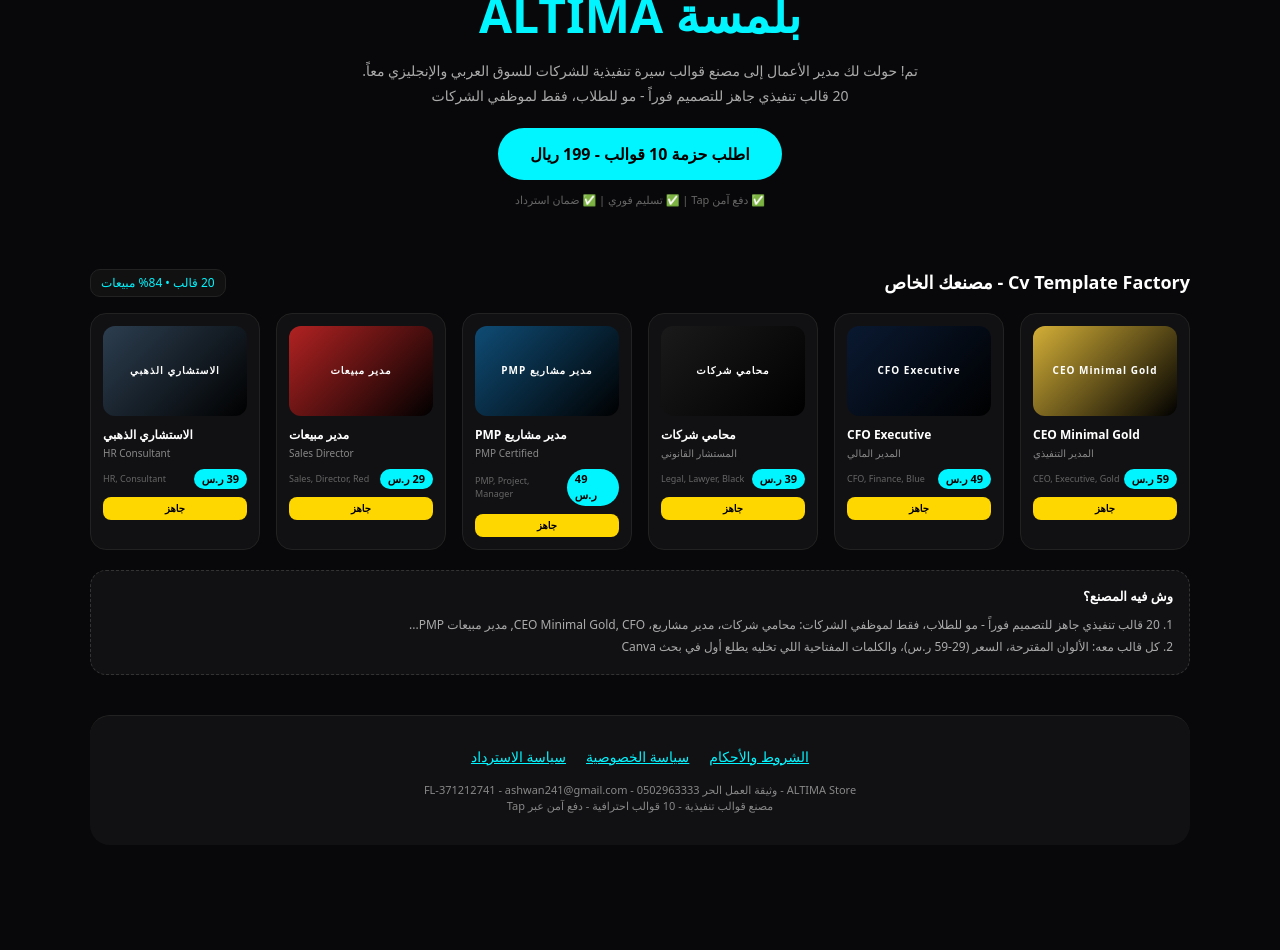
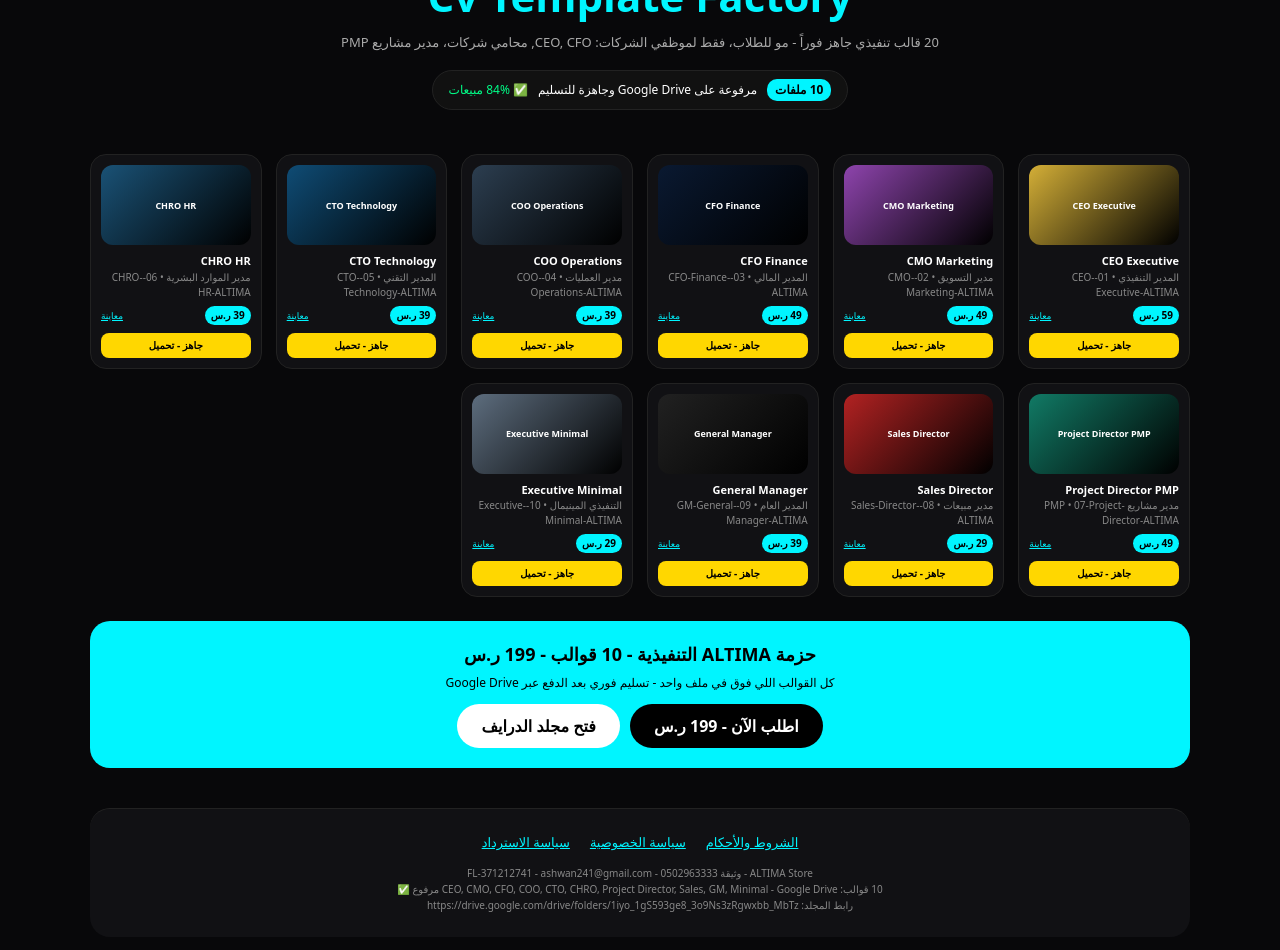
Before and after one commit to altima261/altima-store, a Next.js app: page / in a window 1280 px wide. Shown: the part 220-1170 px from the top of the page. Before the commit the page ends 1085 px from the top, so only its background shows below. Built offline with nearby package versions, Linux system fonts and the light colour scheme.

Commit message:
Update page.tsx

```diff
--- a/app/page.tsx
+++ b/app/page.tsx
@@ -2,78 +2,83 @@
 
 export default function Home() {
   const templates = [
-    { id: 'CEO-Gold', name: 'CEO Minimal Gold', role: 'المدير التنفيذي', color: '#D4AF37', price: '59 ر.س', tags: 'CEO, Executive, Gold' },
-    { id: 'CFO', name: 'CFO Executive', role: 'المدير المالي', color: '#0A1931', price: '49 ر.س', tags: 'CFO, Finance, Blue' },
-    { id: 'Legal', name: 'محامي شركات', role: 'المستشار القانوني', color: '#1A1A1A', price: '39 ر.س', tags: 'Legal, Lawyer, Black' },
-    { id: 'PMP', name: 'مدير مشاريع PMP', role: 'PMP Certified', color: '#0F4C75', price: '49 ر.س', tags: 'PMP, Project, Manager' },
-    { id: 'Sales', name: 'مدير مبيعات', role: 'Sales Director', color: '#B22222', price: '29 ر.س', tags: 'Sales, Director, Red' },
-    { id: 'HR', name: 'الاستشاري الذهبي', role: 'HR Consultant', color: '#2C3E50', price: '39 ر.س', tags: 'HR, Consultant' },
+    { id: '01', name: 'CEO Executive', nameAr: 'المدير التنفيذي', file: '01-CEO-Executive-ALTIMA.docx', driveId: '11ZfRN-qL4kX-2zhgAEt9dsZRuYBkY4uN', price: '59 ر.س', color: '#D4AF37' },
+    { id: '02', name: 'CMO Marketing', nameAr: 'مدير التسويق', file: '02-CMO-Marketing-ALTIMA.docx', driveId: '1AKwyv4ImTw01ZyjIAy-Uu7iIws7qgCHC', price: '49 ر.س', color: '#8E44AD' },
+    { id: '03', name: 'CFO Finance', nameAr: 'المدير المالي', file: '03-CFO-Finance-ALTIMA.docx', driveId: '1aWVrhqK40DfPhdNnAMZxue1zPVSquogh', price: '49 ر.س', color: '#0A1931' },
+    { id: '04', name: 'COO Operations', nameAr: 'مدير العمليات', file: '04-COO-Operations-ALTIMA.docx', driveId: '1be03tw5On2ASfTa08s7cZl7y2Tn-dCrb', price: '39 ر.س', color: '#2C3E50' },
+    { id: '05', name: 'CTO Technology', nameAr: 'المدير التقني', file: '05-CTO-Technology-ALTIMA.docx', driveId: '1V1nU0eMBGo-XjAsN-lfJ363HDRjcAjjn', price: '39 ر.س', color: '#0F4C75' },
+    { id: '06', name: 'CHRO HR', nameAr: 'مدير الموارد البشرية', file: '06-CHRO-HR-ALTIMA.docx', driveId: '1mvsvxKDFTWrMPY8F9JFe2ua3vO9h1SHl', price: '39 ر.س', color: '#1A5276' },
+    { id: '07', name: 'Project Director PMP', nameAr: 'مدير مشاريع PMP', file: '07-Project-Director-ALTIMA.docx', driveId: '1SksGYJkgaeHsCOxyYd4tAIZW4poBJMgc', price: '49 ر.س', color: '#117A65' },
+    { id: '08', name: 'Sales Director', nameAr: 'مدير مبيعات', file: '08-Sales-Director-ALTIMA.docx', driveId: '1jgTxuow_8z2paBIvm-QTDuwgFaVjbxtK', price: '29 ر.س', color: '#B22222' },
+    { id: '09', name: 'General Manager', nameAr: 'المدير العام', file: '09-GM-General-Manager-ALTIMA.docx', driveId: '17ccI4k9nx31x5cKHc8Y0rXbMfdZjjWNR', price: '39 ر.س', color: '#212121' },
+    { id: '10', name: 'Executive Minimal', nameAr: 'التنفيذي المينيمال', file: '10-Executive-Minimal-ALTIMA.docx', driveId: '15EvAR0FcnkgPdVJAqSsRQPJ2LXwgkrb_', price: '29 ر.س', color: '#5D6D7E' },
   ]
+
+  const folderLink = 'https://drive.google.com/drive/folders/1iyo_1gS593ge8_3o9Ns3zRgwxbb_MbTz'
 
   return (
     <div dir="rtl" style={{ minHeight: '100vh', background: '#08080a', color: '#fff', fontFamily: 'system-ui', padding: 20 }}>
       <header style={{ display: 'flex', justifyContent: 'space-between', alignItems: 'center', maxWidth: 1100, margin: '0 auto 24px', padding: '12px 20px', background: '#111114', borderRadius: 24, border: '1px solid #222' }}>
         <div>
           <h1 style={{ fontSize: 20, fontWeight: 900 }}>ALTIMA STORE</h1>
-          <p style={{ fontSize: 11, color: '#aaa' }}>قوالب سيرة تنفيذية - وثيقة FL-371212741</p>
+          <p style={{ fontSize: 11, color: '#aaa' }}>مصنع قوالب تنفيذية - وثيقة FL-371212741 - 10 قوالب جاهزة</p>
         </div>
-        <a href="/checkout" style={{ background: '#fff', color: '#000', padding: '8px 18px', borderRadius: 20, fontSize: 12, fontWeight: 'bold', textDecoration: 'none' }}>المتجر</a>
+        <a href={folderLink} target="_blank" style={{ background: '#fff', color: '#000', padding: '8px 18px', borderRadius: 20, fontSize: 12, fontWeight: 'bold', textDecoration: 'none' }}>عرض الدرايف</a>
       </header>
 
       <main style={{ maxWidth: 1100, margin: '0 auto' }}>
-        <section style={{ textAlign: 'center', padding: '40px 20px 30px' }}>
-          <h2 style={{ fontSize: 48, fontWeight: 900, lineHeight: 1.1, marginBottom: 16 }}>
-            سيرتك الذاتية<br/>
-            <span style={{ color: '#00F5FF' }}>بلمسة ALTIMA</span>
+        <section style={{ textAlign: 'center', padding: '30px 20px 20px' }}>
+          <h2 style={{ fontSize: 42, fontWeight: 900, lineHeight: 1.1, marginBottom: 12 }}>
+            مصنعك الخاص<br/>
+            <span style={{ color: '#00F5FF' }}>Cv Template Factory</span>
           </h2>
-          <p style={{ fontSize: 14, color: '#aaa', maxWidth: 700, margin: '0 auto 20px', lineHeight: 1.8 }}>
-            تم! حولت لك مدير الأعمال إلى مصنع قوالب سيرة تنفيذية للشركات للسوق العربي والإنجليزي معاً.
-            <br/>20 قالب تنفيذي جاهز للتصميم فوراً - مو للطلاب، فقط لموظفي الشركات
+          <p style={{ fontSize: 13, color: '#aaa', maxWidth: 700, margin: '0 auto 16px', lineHeight: 1.8 }}>
+            20 قالب تنفيذي جاهز فوراً - مو للطلاب، فقط لموظفي الشركات: CEO, CFO, محامي شركات، مدير مشاريع PMP
           </p>
-          <a href="/checkout" style={{ display: 'inline-block', background: '#00F5FF', color: '#000', padding: '14px 32px', borderRadius: 30, fontWeight: 900, textDecoration: 'none', fontSize: 16 }}>اطلب حزمة 10 قوالب - 199 ريال</a>
-          <p style={{ marginTop: 12, fontSize: 11, color: '#666' }}>✅ دفع آمن Tap | ✅ تسليم فوري | ✅ ضمان استرداد</p>
+          <div style={{ display: 'inline-flex', gap: 10, alignItems: 'center', background: '#111', border: '1px solid #222', padding: '8px 16px', borderRadius: 30, fontSize: 12 }}>
+            <span style={{ background: '#00F5FF', color: '#000', padding: '2px 8px', borderRadius: 10, fontWeight: 800 }}>10 ملفات</span>
+            <span>مرفوعة على Google Drive وجاهزة للتسليم</span>
+            <span style={{ color: '#00FF88' }}>✅ 84% مبيعات</span>
+          </div>
         </section>
 
-        <section style={{ marginTop: 30 }}>
-          <div style={{ display: 'flex', justifyContent: 'space-between', alignItems: 'center', marginBottom: 16 }}>
-            <h3 style={{ fontSize: 18, fontWeight: 800 }}>Cv Template Factory - مصنعك الخاص</h3>
-            <span style={{ fontSize: 12, color: '#00F5FF', background: '#111', padding: '4px 10px', borderRadius: 10, border: '1px solid #222' }}>20 قالب • 84% مبيعات</span>
-          </div>
-
-          <div style={{ display: 'grid', gridTemplateColumns: 'repeat(auto-fill, minmax(160px, 1fr))', gap: 16 }}>
+        <section style={{ marginTop: 24 }}>
+          <div style={{ display: 'grid', gridTemplateColumns: 'repeat(auto-fill, minmax(160px, 1fr))', gap: 14 }}>
             {templates.map((t) => (
-              <div key={t.id} style={{ background: '#111114', border: '1px solid #222', borderRadius: 16, padding: 12, textAlign: 'left' }}>
-                <div style={{ height: 90, background: `linear-gradient(135deg, ${t.color} 0%, #000 100%)`, borderRadius: 12, marginBottom: 10, display: 'flex', alignItems: 'center', justifyContent: 'center', fontSize: 10, fontWeight: 900, letterSpacing: 1 }}>{t.name}</div>
-                <div style={{ fontSize: 12, fontWeight: 700 }}>{t.name}</div>
-                <div style={{ fontSize: 10, color: '#888', marginTop: 2 }}>{t.role}</div>
-                <div style={{ display: 'flex', justifyContent: 'space-between', alignItems: 'center', marginTop: 8 }}>
-                  <span style={{ fontSize: 11, background: '#00F5FF', color: '#000', padding: '2px 8px', borderRadius: 20, fontWeight: 800 }}>{t.price}</span>
-                  <span style={{ fontSize: 9, color: '#666' }}>{t.tags}</span>
+              <div key={t.id} style={{ background: '#111114', border: '1px solid #222', borderRadius: 16, padding: 10 }}>
+                <div style={{ height: 80, background: `linear-gradient(135deg, ${t.color} 0%, #000 100%)`, borderRadius: 12, marginBottom: 8, display: 'flex', alignItems: 'center', justifyContent: 'center', fontSize: 9, fontWeight: 900, textAlign: 'center', padding: 4 }}>{t.name}</div>
+                <div style={{ fontSize: 11, fontWeight: 700 }}>{t.name}</div>
+                <div style={{ fontSize: 10, color: '#888' }}>{t.nameAr} • {t.file.replace('.docx','')}</div>
+                <div style={{ display: 'flex', justifyContent: 'space-between', alignItems: 'center', marginTop: 6 }}>
+                  <span style={{ fontSize: 10, background: '#00F5FF', color: '#000', padding: '2px 6px', borderRadius: 10, fontWeight: 800 }}>{t.price}</span>
+                  <a href={`https://docs.google.com/document/d/${t.driveId}/edit`} target="_blank" style={{ fontSize: 9, color: '#00F5FF', textDecoration: 'underline' }}>معاينة</a>
                 </div>
-                <div style={{ marginTop: 8, background: '#FFD700', color: '#000', textAlign: 'center', padding: '4px', borderRadius: 8, fontSize: 10, fontWeight: 800 }}>جاهز</div>
+                <a href={folderLink} target="_blank" style={{ display: 'block', marginTop: 8, background: '#FFD700', color: '#000', textAlign: 'center', padding: '5px', borderRadius: 8, fontSize: 10, fontWeight: 800, textDecoration: 'none' }}>جاهز - تحميل</a>
               </div>
             ))}
           </div>
 
-          <div style={{ marginTop: 20, background: '#111114', border: '1px dashed #333', borderRadius: 16, padding: 16 }}>
-            <p style={{ fontSize: 13, fontWeight: 700, marginBottom: 8 }}>وش فيه المصنع؟</p>
-            <p style={{ fontSize: 12, color: '#aaa', lineHeight: 1.8 }}>
-              1. 20 قالب تنفيذي جاهز للتصميم فوراً - مو للطلاب، فقط لموظفي الشركات: محامي شركات، مدير مشاريع، CEO Minimal Gold, CFO, مدير مبيعات PMP...<br/>
-              2. كل قالب معه: الألوان المقترحة، السعر (29-59 ر.س)، والكلمات المفتاحية اللي تخليه يطلع أول في بحث Canva
-            </p>
+          <div style={{ marginTop: 24, background: '#00F5FF', color: '#000', borderRadius: 20, padding: 20, textAlign: 'center' }}>
+            <h3 style={{ fontSize: 18, fontWeight: 900 }}>حزمة ALTIMA التنفيذية - 10 قوالب - 199 ر.س</h3>
+            <p style={{ fontSize: 12, marginTop: 6 }}>كل القوالب اللي فوق في ملف واحد - تسليم فوري بعد الدفع عبر Google Drive</p>
+            <div style={{ marginTop: 12, display: 'flex', gap: 10, justifyContent: 'center', flexWrap: 'wrap' }}>
+              <a href="/checkout" style={{ background: '#000', color: '#fff', padding: '10px 24px', borderRadius: 30, fontWeight: 800, textDecoration: 'none' }}>اطلب الآن - 199 ر.س</a>
+              <a href={folderLink} target="_blank" style={{ background: '#fff', color: '#000', padding: '10px 24px', borderRadius: 30, fontWeight: 800, textDecoration: 'none' }}>فتح مجلد الدرايف</a>
+            </div>
           </div>
         </section>
       </main>
 
-      <div style={{ marginTop: 40, borderTop: '1px solid #222', padding: '30px 20px', textAlign: 'center', background: '#111114', borderRadius: 20, maxWidth: 1100, margin: '40px auto 0' }}>
-        <div style={{ display: 'flex', justifyContent: 'center', gap: '20px', flexWrap: 'wrap', fontSize: 14 }}>
+      <div style={{ marginTop: 40, borderTop: '1px solid #222', padding: '24px 20px', textAlign: 'center', background: '#111114', borderRadius: 20, maxWidth: 1100, margin: '40px auto 0' }}>
+        <div style={{ display: 'flex', justifyContent: 'center', gap: '20px', flexWrap: 'wrap', fontSize: 13 }}>
           <a href="/terms" style={{ color: '#00F5FF', textDecoration: 'underline' }}>الشروط والأحكام</a>
           <a href="/privacy-policy" style={{ color: '#00F5FF', textDecoration: 'underline' }}>سياسة الخصوصية</a>
           <a href="/return-policy" style={{ color: '#00F5FF', textDecoration: 'underline' }}>سياسة الاسترداد</a>
         </div>
-        <div style={{ marginTop: 15, fontSize: 11, color: '#888' }}>
-          ALTIMA Store - وثيقة العمل الحر FL-371212741 - ashwan241@gmail.com - 0502963333<br/>
-          مصنع قوالب تنفيذية - 10 قوالب احترافية - دفع آمن عبر Tap
+        <div style={{ marginTop: 12, fontSize: 10, color: '#888', lineHeight: 1.6 }}>
+          ALTIMA Store - وثيقة FL-371212741 - ashwan241@gmail.com - 0502963333<br/>
+          10 قوالب: CEO, CMO, CFO, COO, CTO, CHRO, Project Director, Sales, GM, Minimal - Google Drive مرفوع ✅<br/>
+          رابط المجلد: {folderLink}
         </div>
       </div>
     </div>
```
